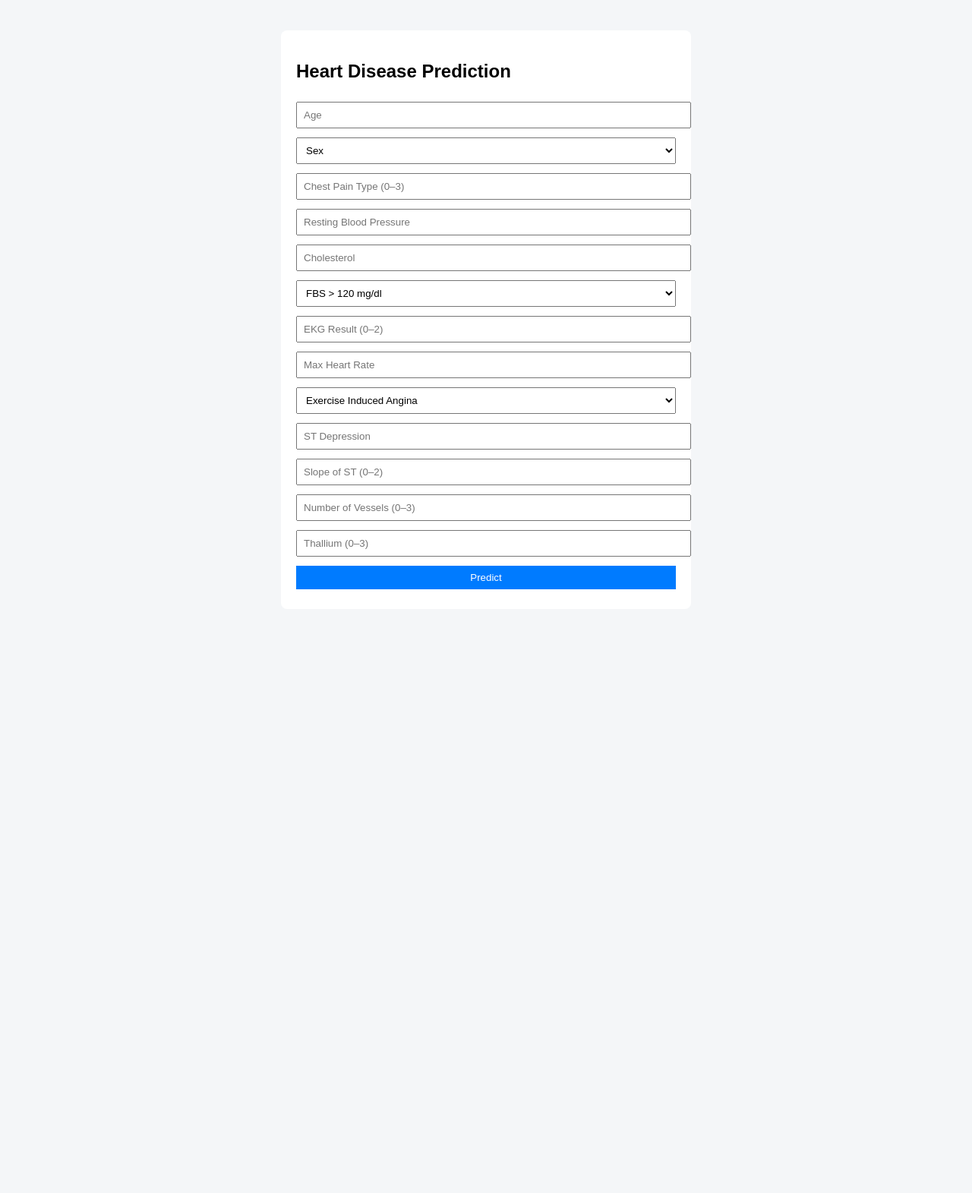
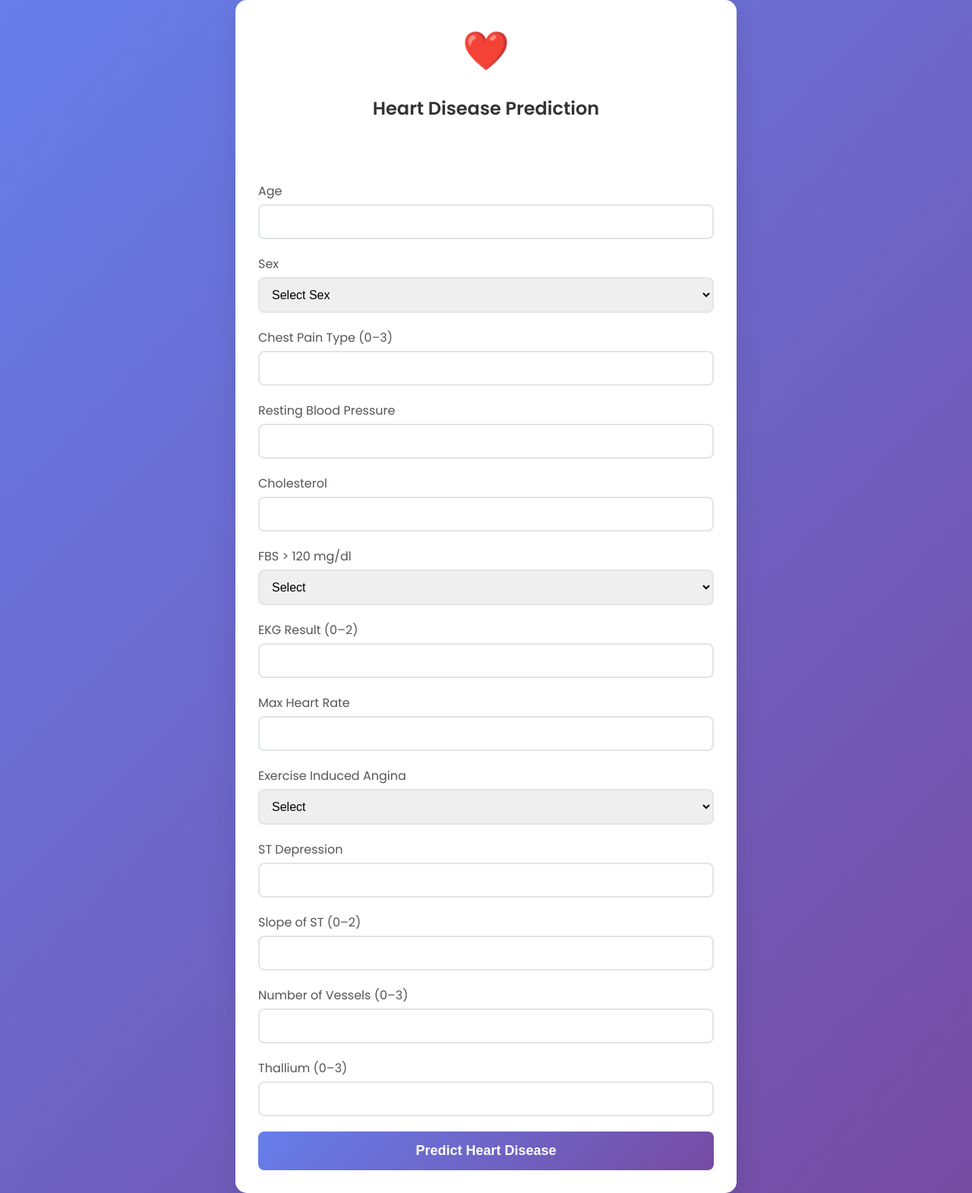
Before and after one commit to gauravputale1416/Heart-disease, a Flask app: template templates/index.html in a window 1280 px wide. Shown: the whole page at 76% size. Before the commit the page ends 776 px from the top, so only its background shows below. Run offline with Flask 3, Linux system fonts and the light colour scheme; the template is opened without the code that fills it, so the values that code supplies are empty; parts of the project's set-up code (start-up, migrations or seed data) failed here and were passed over.

Commit message:
Complete heart disease prediction web app with landing page and ML model

```diff
--- a/app.py
+++ b/app.py
@@ -1,6 +1,7 @@
 from flask import Flask, render_template, request
 import pickle
 import numpy as np
+import os
 
 app = Flask(__name__)
 
@@ -10,46 +11,50 @@ scaler = pickle.load(open("scaler.pkl", "rb"))
 
 @app.route("/")
 def home():
-    return render_template("index.html")
+    return render_template("home.html")
 
-@app.route("/predict", methods=["POST"])
+@app.route("/predict", methods=["GET", "POST"])
 def predict():
-    # Get form values
-    age = float(request.form["age"])
-    sex = float(request.form["sex"])
-    cp = float(request.form["cp"])
-    bp = float(request.form["bp"])
-    chol = float(request.form["chol"])
-    fbs = float(request.form["fbs"])
-    restecg = float(request.form["restecg"])
-    thalach = float(request.form["thalach"])
-    exang = float(request.form["exang"])
-    oldpeak = float(request.form["oldpeak"])
-    slope = float(request.form["slope"])
-    ca = float(request.form["ca"])
-    thal = float(request.form["thal"])
+    if request.method == "POST":
+        # Get form values
+        age = float(request.form["age"])
+        sex = float(request.form["sex"])
+        cp = float(request.form["cp"])
+        bp = float(request.form["bp"])
+        chol = float(request.form["chol"])
+        fbs = float(request.form["fbs"])
+        restecg = float(request.form["restecg"])
+        thalach = float(request.form["thalach"])
+        exang = float(request.form["exang"])
+        oldpeak = float(request.form["oldpeak"])
+        slope = float(request.form["slope"])
+        ca = float(request.form["ca"])
+        thal = float(request.form["thal"])
 
-    features = np.array([[age, sex, cp, bp, chol, fbs,
-                          restecg, thalach, exang,
-                          oldpeak, slope, ca, thal]])
+        features = np.array([[age, sex, cp, bp, chol, fbs,
+                              restecg, thalach, exang,
+                              oldpeak, slope, ca, thal]])
 
-    features_scaled = scaler.transform(features)
+        features_scaled = scaler.transform(features)
 
-    prediction = model.predict(features_scaled)[0]
-    probability = model.predict_proba(features_scaled)
+        prediction = model.predict(features_scaled)[0]
+        probability = model.predict_proba(features_scaled)
 
-    # 🔍 DEBUG OUTPUT (CHECK TERMINAL)
-    print("Raw Input:", features)
-    print("Scaled Input:", features_scaled)
-    print("Prediction:", prediction)
-    print("Probability:", probability)
+        # 🔍 DEBUG OUTPUT (CHECK TERMINAL)
+        print("Raw Input:", features)
+        print("Scaled Input:", features_scaled)
+        print("Prediction:", prediction)
+        print("Probability:", probability)
 
-    if prediction == 1:
-        result = "⚠️ Heart Disease Detected"
+        if prediction == 1:
+            result = "⚠️ Heart Disease Detected"
+        else:
+            result = "✅ No Heart Disease"
+
+        return render_template("index.html", prediction=result)
     else:
-        result = "✅ No Heart Disease"
-
-    return render_template("index.html", prediction=result)
+        return render_template("index.html")
 
 if __name__ == "__main__":
-    app.run(debug=True)
+    port = int(os.environ.get("PORT", 5000))
+    app.run(host="0.0.0.0", port=port, debug=False)
--- /dev/null
+++ b/requirements.txt
@@ -0,0 +1,3 @@
+Flask==3.1.3
+numpy==2.4.4
+scikit-learn==1.7.1
--- a/templates/index.html
+++ b/templates/index.html
@@ -3,38 +3,115 @@
 
 <head>
     <meta charset="UTF-8">
+    <meta name="viewport" content="width=device-width, initial-scale=1.0">
     <title>Heart Disease Prediction</title>
+    <link href="https://fonts.googleapis.com/css2?family=Poppins:wght@300;400;600&display=swap" rel="stylesheet">
     <style>
         body {
-            font-family: Arial, sans-serif;
-            background: #f4f6f8;
+            font-family: 'Poppins', sans-serif;
+            background: linear-gradient(135deg, #667eea 0%, #764ba2 100%);
+            margin: 0;
+            padding: 0;
+            min-height: 100vh;
+            display: flex;
+            align-items: center;
+            justify-content: center;
         }
 
         .container {
-            width: 500px;
-            margin: 40px auto;
+            width: 90%;
+            max-width: 600px;
             background: white;
-            padding: 20px;
-            border-radius: 8px;
+            padding: 30px;
+            border-radius: 15px;
+            box-shadow: 0 15px 35px rgba(0, 0, 0, 0.1);
+            animation: fadeIn 0.5s ease-in-out;
+        }
+
+        @keyframes fadeIn {
+            from { opacity: 0; transform: translateY(20px); }
+            to { opacity: 1; transform: translateY(0); }
+        }
+
+        h2 {
+            text-align: center;
+            color: #333;
+            margin-bottom: 30px;
+            font-weight: 600;
+        }
+
+        .form-group {
+            margin-bottom: 20px;
+        }
+
+        label {
+            display: block;
+            margin-bottom: 5px;
+            color: #555;
+            font-weight: 400;
         }
 
         input,
-        select,
-        button {
+        select {
             width: 100%;
-            padding: 8px;
-            margin: 6px 0;
+            padding: 12px;
+            border: 2px solid #e1e5e9;
+            border-radius: 8px;
+            font-size: 16px;
+            transition: border-color 0.3s ease;
+            box-sizing: border-box;
+        }
+
+        input:focus,
+        select:focus {
+            outline: none;
+            border-color: #667eea;
+            box-shadow: 0 0 0 3px rgba(102, 126, 234, 0.1);
         }
 
         button {
-            background: #007bff;
+            width: 100%;
+            padding: 15px;
+            background: linear-gradient(135deg, #667eea 0%, #764ba2 100%);
             color: white;
             border: none;
+            border-radius: 8px;
+            font-size: 18px;
+            font-weight: 600;
             cursor: pointer;
+            transition: transform 0.2s ease;
         }
 
         button:hover {
-            background: #0056b3;
+            transform: translateY(-2px);
+            box-shadow: 0 5px 15px rgba(102, 126, 234, 0.4);
+        }
+
+        .result {
+            margin-top: 30px;
+            padding: 20px;
+            border-radius: 8px;
+            text-align: center;
+            font-weight: 600;
+        }
+
+        .result.disease {
+            background: #ffe6e6;
+            color: #d63031;
+            border: 1px solid #fab1a0;
+        }
+
+        .result.no-disease {
+            background: #e6f7ff;
+            color: #0984e3;
+            border: 1px solid #74b9ff;
+        }
+
+        .heart-icon {
+            font-size: 50px;
+            color: #e17055;
+            text-align: center;
+            margin-bottom: 10px;
         }
     </style>
 </head>
@@ -42,54 +119,97 @@
 <body>
 
     <div class="container">
+        <div class="heart-icon">❤️</div>
         <h2>Heart Disease Prediction</h2>
+        <a href="/" style="color: white; text-decoration: none; font-size: 1.2em; margin-bottom: 20px; display: inline-block;">← Back to Home</a>
 
         <form method="POST" action="/predict">
 
-            <input type="number" name="age" placeholder="Age" required>
+            <div class="form-group">
+                <label for="age">Age</label>
+                <input type="number" id="age" name="age" required>
+            </div>
 
-            <select name="sex" required>
-                <option value="">Sex</option>
+            <div class="form-group">
+                <label for="sex">Sex</label>
+                <select id="sex" name="sex" required>
+                    <option value="">Select Sex</option>
                     <option value="1">Male</option>
                     <option value="0">Female</option>
                 </select>
+            </div>
 
-            <input type="number" name="cp" placeholder="Chest Pain Type (0–3)" required>
+            <div class="form-group">
+                <label for="cp">Chest Pain Type (0–3)</label>
+                <input type="number" id="cp" name="cp" min="0" max="3" required>
+            </div>
 
-            <input type="number" name="bp" placeholder="Resting Blood Pressure" required>
+            <div class="form-group">
+                <label for="bp">Resting Blood Pressure</label>
+                <input type="number" id="bp" name="bp" required>
+            </div>
 
-            <input type="number" name="chol" placeholder="Cholesterol" required>
+            <div class="form-group">
+                <label for="chol">Cholesterol</label>
+                <input type="number" id="chol" name="chol" required>
+            </div>
 
-            <select name="fbs" required>
-                <option value="">FBS > 120 mg/dl</option>
+            <div class="form-group">
+                <label for="fbs">FBS > 120 mg/dl</label>
+                <select id="fbs" name="fbs" required>
+                    <option value="">Select</option>
                     <option value="1">True</option>
                     <option value="0">False</option>
                 </select>
+            </div>
 
-            <input type="number" name="restecg" placeholder="EKG Result (0–2)" required>
+            <div class="form-group">
+                <label for="restecg">EKG Result (0–2)</label>
+                <input type="number" id="restecg" name="restecg" min="0" max="2" required>
+            </div>
 
-            <input type="number" name="thalach" placeholder="Max Heart Rate" required>
+            <div class="form-group">
+                <label for="thalach">Max Heart Rate</label>
+                <input type="number" id="thalach" name="thalach" required>
+            </div>
 
-            <select name="exang" required>
-                <option value="">Exercise Induced Angina</option>
+            <div class="form-group">
+                <label for="exang">Exercise Induced Angina</label>
+                <select id="exang" name="exang" required>
+                    <option value="">Select</option>
                     <option value="1">Yes</option>
                     <option value="0">No</option>
                 </select>
+            </div>
 
-            <input type="number" step="0.1" name="oldpeak" placeholder="ST Depression" required>
+            <div class="form-group">
+                <label for="oldpeak">ST Depression</label>
+                <input type="number" id="oldpeak" step="0.1" name="oldpeak" required>
+            </div>
 
-            <input type="number" name="slope" placeholder="Slope of ST (0–2)" required>
+            <div class="form-group">
+                <label for="slope">Slope of ST (0–2)</label>
+                <input type="number" id="slope" name="slope" min="0" max="2" required>
+            </div>
 
-            <input type="number" name="ca" placeholder="Number of Vessels (0–3)" required>
+            <div class="form-group">
+                <label for="ca">Number of Vessels (0–3)</label>
+                <input type="number" id="ca" name="ca" min="0" max="3" required>
+            </div>
 
-            <input type="number" name="thal" placeholder="Thallium (0–3)" required>
+            <div class="form-group">
+                <label for="thal">Thallium (0–3)</label>
+                <input type="number" id="thal" name="thal" min="0" max="3" required>
+            </div>
 
-            <button type="submit">Predict</button>
+            <button type="submit">Predict Heart Disease</button>
 
         </form>
 
         {% if prediction %}
-        <h3>Result: {{ prediction }}</h3>
+        <div class="result {% if 'Disease Detected' in prediction %}disease{% else %}no-disease{% endif %}">
+            <h3>{{ prediction }}</h3>
+        </div>
         {% endif %}
 
     </div>
```
Also changed, not shown: templates/home.html (added, +304 -0 lines), README.md (added), 3 other files. Lines whose indentation alone changed are shown as unchanged.
